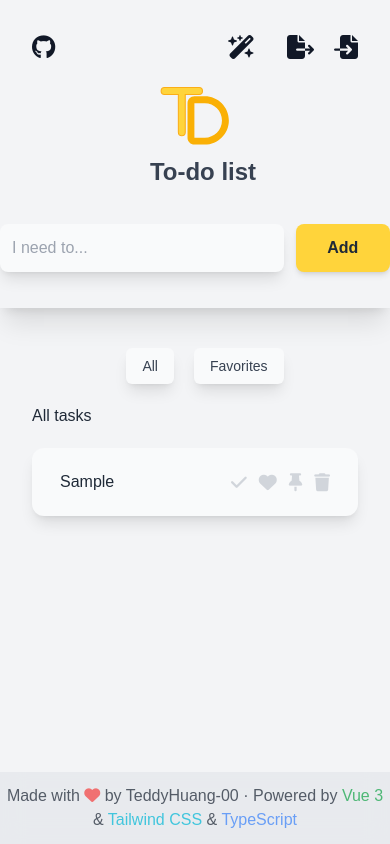
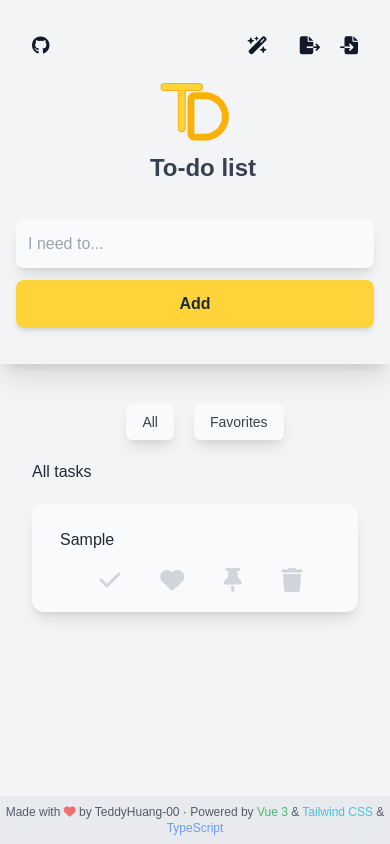
Before and after one commit to TeddyHuang-00/TodoApp, a Vue app: page / in a window 390 px wide. Both pictures are taken after typing "Sample" into the empty fields and a click on the button "Add". Built offline with nearby package versions, Linux system fonts and the light colour scheme; a small style sheet from the web is missing.

Commit message:
Adjust style for really small screens

```diff
--- a/src/App.vue
+++ b/src/App.vue
@@ -31,7 +31,7 @@
         class="fixed bottom-0 w-full backdrop-blur-md dark:backdrop-blur-lg transition-all duration-300"
       >
         <div
-          class="py-3 text-center bg-gray-200 dark:bg-slate-900 opacity-75 transition-all duration-300"
+          class="py-2 text-center bg-gray-200 dark:bg-slate-900 opacity-75 transition-all duration-300 text-xs sm:text-sm sm:py-4"
         >
           Made with
           <i class="fa-solid fa-heart text-red-500 dark:text-red-400"></i> by
--- a/src/components/Header.vue
+++ b/src/components/Header.vue
@@ -1,5 +1,5 @@
 <template>
-  <div class="w-full justify-between p-3 flex text-2xl">
+  <div class="w-full justify-between p-3 flex text-lg sm:text-2xl">
     <div class="pl-5">
       <a href="https://github.com/TeddyHuang-00/TodoApp">
         <i class="fa-brands fa-github"></i>
--- a/src/components/TaskDetailForm.vue
+++ b/src/components/TaskDetailForm.vue
@@ -3,7 +3,7 @@
     <textarea
       type="text"
       :rows="taskDescription.split('\n').length + 1"
-      class="p-5 rounded-xl shadow-lg resize-none bg-white border-none focus:outline-primary dark:bg-slate-600 dark:drop-shadow-lg"
+      class="max-w-sm p-5 rounded-xl shadow-lg resize-none bg-white border-none focus:outline-primary dark:bg-slate-600 dark:drop-shadow-lg"
       placeholder="To do this, I need to..."
       v-model.lazy.trim="taskDescription"
     />
--- a/src/components/TaskForm.vue
+++ b/src/components/TaskForm.vue
@@ -1,7 +1,7 @@
 <template>
   <form
     @submit.prevent="handleSubmit"
-    class="max-w-lg py-4 my-0 mx-auto grid grid-cols-[3fr_1fr] gap-3"
+    class="max-w-lg p-4 my-0 mx-auto grid sm:grid-cols-[3fr_1fr] gap-3"
   >
     <input
       class="border-none p-3 rounded-lg bg-gray-50 text-gray-600 shadow-lg focus:shadow-md focus:outline-secondary dark:bg-slate-800 dark:text-slate-200 dark:focus:bg-slate-700 dark:drop-shadow-lg dark:focus:drop-shadow-md transition-all duration-300"
--- a/src/components/TaskOverview.vue
+++ b/src/components/TaskOverview.vue
@@ -1,6 +1,6 @@
 <template>
   <div
-    class="container py-5 px-7 rounded-xl shadow-lg flex justify-between items-center transition-colors duration-300 dark:drop-shadow-lg"
+    class="container py-5 px-7 rounded-xl shadow-lg grid grid-rows-2 gap-1 sm:flex sm:justify-between items-center transition-colors duration-300 dark:drop-shadow-lg"
     :class="{
       'bg-gray-200 dark:bg-slate-700': task.completed,
       'bg-gray-50 dark:bg-slate-600': !task.completed,
@@ -14,7 +14,9 @@
         {{ task.title }}
       </h3>
     </RouterLink>
-    <div class="inline-block text-right">
+    <div
+      class="flex text-center mx-auto w-full justify-evenly text-2xl pt-2 sm:inline-block sm:text-right sm:text-lg sm:pt-0 sm:w-fit sm:mr-0"
+    >
       <i
         class="icon fa-solid fa-check hover:text-primary"
         :class="{ 'text-secondary': task.completed }"
@@ -39,7 +41,7 @@
   <Transition name="strike" appear>
     <div
       v-if="task.completed"
-      class="absolute content-[''] top-1/2 left-0 border-b-2 border-b-gray-700 dark:border-b-slate-200 w-full scale-105 rotate-3"
+      class="absolute content-[''] top-1/2 left-0 border-b-2 border-b-gray-700 dark:border-b-slate-200 w-full scale-105 sm:rotate-3"
     ></div>
   </Transition>
 </template>
@@ -61,7 +63,7 @@
 
 <style>
 .icon {
-  @apply text-lg ml-3 cursor-pointer text-gray-300 transition-colors dark:text-opacity-90;
+  @apply ml-3 cursor-pointer text-gray-300 transition-colors dark:text-opacity-90;
 }
 
 .strike-enter-from,
```
